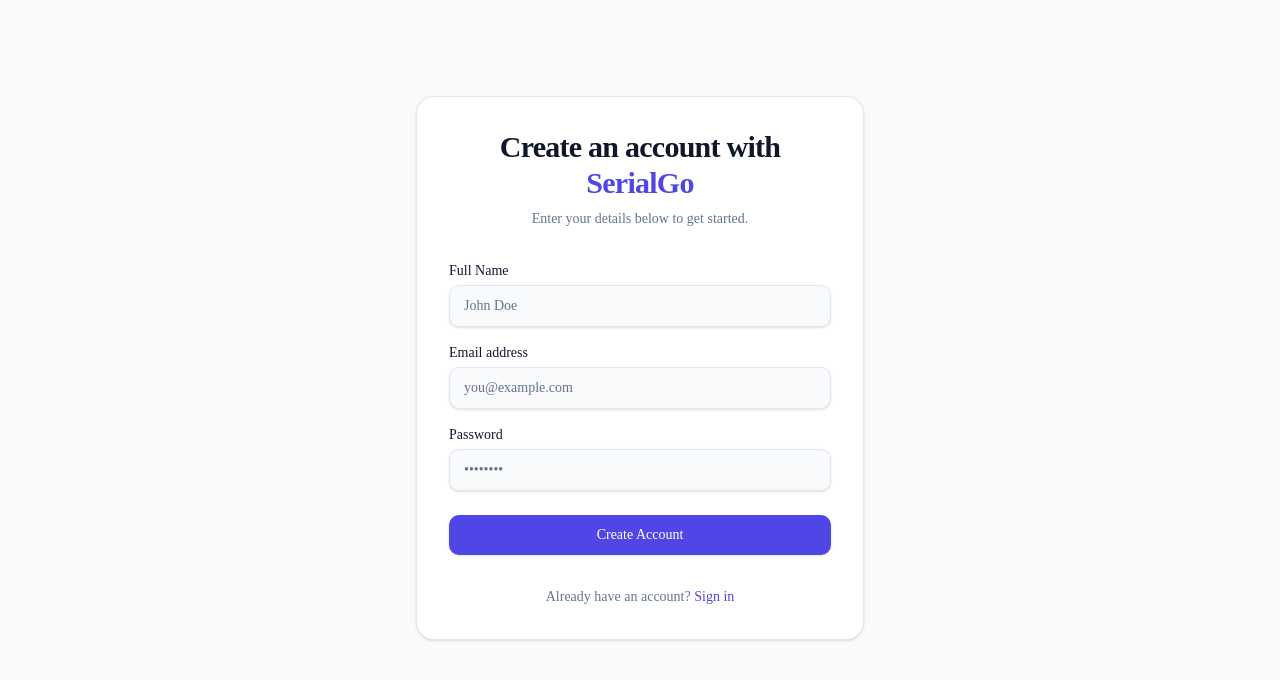
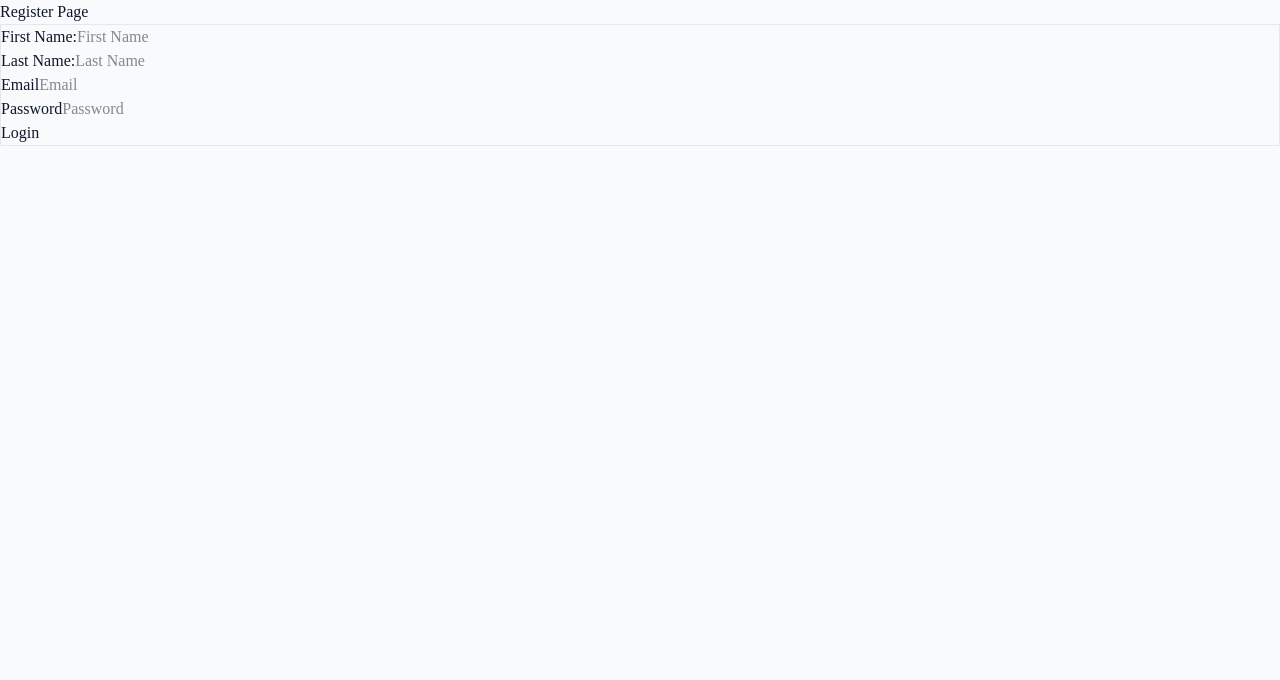
Before and after one commit to pijush512/SerialGo, a Next.js app in the folder serialgo-client/: page /register in a window 1280 px wide. Shown: the top 680 px of the page. Built offline with nearby package versions, Linux system fonts and the light colour scheme.

Commit message:
Try to create reuseable form for login & register page

```diff
--- a/serialgo-client/src/app/(auth)/register/page.tsx
+++ b/serialgo-client/src/app/(auth)/register/page.tsx
@@ -1,96 +1,141 @@
-"use client";
+// "use client";
 
-import React, { useState } from 'react';
-import Link from "next/link";
+// import React, { useState } from 'react';
+// import Link from "next/link";
 
-export default function RegisterPage() {
-  const [name, setName] = useState('');
-  const [email, setEmail] = useState('');
-  const [password, setPassword] = useState('');
+// export default function RegisterPage() {
+//   const [name, setName] = useState('');
+//   const [email, setEmail] = useState('');
+//   const [password, setPassword] = useState('');
 
-  const handleSubmit = (e: React.FormEvent) => {
-    e.preventDefault();
-    // এখানে আপনার রেজিস্ট্রেশন লজিক বা API কল যুক্ত করতে পারেন
-    console.log({ name, email, password });
-  };
+//   const handleSubmit = (e: React.FormEvent) => {
+//     e.preventDefault();
+//     // এখানে আপনার রেজিস্ট্রেশন লজিক বা API কল যুক্ত করতে পারেন
+//     console.log({ name, email, password });
+//   };
 
+//   return (
+//     <div className="flex min-h-[calc(100vh-4rem)] items-center justify-center px-4 py-12 sm:px-6 lg:px-8 bg-background">
+//       <div className="w-full max-w-md space-y-8 rounded-2xl border border-border bg-card p-8 shadow-sm">
+
+//         {/* Header Title */}
+//         <div className="text-center">
+//           <h2 className="text-3xl font-bold tracking-tight text-foreground">
+//             Create an account with <span className="text-primary">SerialGo</span>
+//           </h2>
+//           <p className="mt-2 text-sm text-muted-foreground">
+//             Enter your details below to get started.
+//           </p>
+//         </div>
+
+//         {/* Form */}
+//         <form className="mt-8 space-y-6" onSubmit={handleSubmit}>
+//           <div className="space-y-4">
+//             <div>
+//               <label className="block text-sm font-medium text-foreground mb-1">
+//                 Full Name
+//               </label>
+//               <input
+//                 type="text"
+//                 required
+//                 value={name}
+//                 onChange={(e) => setName(e.target.value)}
+//                 placeholder="John Doe"
+//                 className="w-full rounded-lg border border-input bg-background px-3.5 py-2.5 text-sm text-foreground shadow-sm placeholder:text-muted-foreground focus:outline-none focus:ring-2 focus:ring-ring"
+//               />
+//             </div>
+
+//             <div>
+//               <label className="block text-sm font-medium text-foreground mb-1">
+//                 Email address
+//               </label>
+//               <input
+//                 type="email"
+//                 required
+//                 value={email}
+//                 onChange={(e) => setEmail(e.target.value)}
+//                 placeholder="you@example.com"
+//                 className="w-full rounded-lg border border-input bg-background px-3.5 py-2.5 text-sm text-foreground shadow-sm placeholder:text-muted-foreground focus:outline-none focus:ring-2 focus:ring-ring"
+//               />
+//             </div>
+
+//             <div>
+//               <label className="block text-sm font-medium text-foreground mb-1">
+//                 Password
+//               </label>
+//               <input
+//                 type="password"
+//                 required
+//                 value={password}
+//                 onChange={(e) => setPassword(e.target.value)}
+//                 placeholder="••••••••"
+//                 className="w-full rounded-lg border border-input bg-background px-3.5 py-2.5 text-sm text-foreground shadow-sm placeholder:text-muted-foreground focus:outline-none focus:ring-2 focus:ring-ring"
+//               />
+//             </div>
+//           </div>
+
+//           {/* Submit Button */}
+//           <button
+//             type="submit"
+//             className="w-full rounded-lg bg-primary py-2.5 text-sm font-medium text-primary-foreground shadow-sm hover:opacity-90 transition-opacity"
+//           >
+//             Create Account
+//           </button>
+//         </form>
+
+//         {/* Footer Link */}
+//         <p className="text-center text-sm text-muted-foreground">
+//           Already have an account?{' '}
+//           <Link href="/login" className="font-medium text-primary hover:underline">
+//             Sign in
+//           </Link>
+//         </p>
+//       </div>
+//     </div>
+//   );
+// }
+
+
+
+
+import React from 'react'
+
+const RegisterPage = () => {
   return (
-    <div className="flex min-h-[calc(100vh-4rem)] items-center justify-center px-4 py-12 sm:px-6 lg:px-8 bg-background">
-      <div className="w-full max-w-md space-y-8 rounded-2xl border border-border bg-card p-8 shadow-sm">
-
-        {/* Header Title */}
-        <div className="text-center">
-          <h2 className="text-3xl font-bold tracking-tight text-foreground">
-            Create an account with <span className="text-primary">SerialGo</span>
-          </h2>
-          <p className="mt-2 text-sm text-muted-foreground">
-            Enter your details below to get started.
-          </p>
-        </div>
-
-        {/* Form */}
-        <form className="mt-8 space-y-6" onSubmit={handleSubmit}>
-          <div className="space-y-4">
-            <div>
-              <label className="block text-sm font-medium text-foreground mb-1">
-                Full Name
-              </label>
-              <input
-                type="text"
-                required
-                value={name}
-                onChange={(e) => setName(e.target.value)}
-                placeholder="John Doe"
-                className="w-full rounded-lg border border-input bg-background px-3.5 py-2.5 text-sm text-foreground shadow-sm placeholder:text-muted-foreground focus:outline-none focus:ring-2 focus:ring-ring"
-              />
-            </div>
-
-            <div>
-              <label className="block text-sm font-medium text-foreground mb-1">
-                Email address
-              </label>
-              <input
-                type="email"
-                required
-                value={email}
-                onChange={(e) => setEmail(e.target.value)}
-                placeholder="you@example.com"
-                className="w-full rounded-lg border border-input bg-background px-3.5 py-2.5 text-sm text-foreground shadow-sm placeholder:text-muted-foreground focus:outline-none focus:ring-2 focus:ring-ring"
-              />
-            </div>
-
-            <div>
-              <label className="block text-sm font-medium text-foreground mb-1">
-                Password
-              </label>
-              <input
-                type="password"
-                required
-                value={password}
-                onChange={(e) => setPassword(e.target.value)}
-                placeholder="••••••••"
-                className="w-full rounded-lg border border-input bg-background px-3.5 py-2.5 text-sm text-foreground shadow-sm placeholder:text-muted-foreground focus:outline-none focus:ring-2 focus:ring-ring"
-              />
-            </div>
+    <div className='max-w-7xl mx-auto'>
+      <h1>Register Page</h1>
+      <div className='border border-black-500'>
+        <form >
+          {/* First Name */}
+          <div>
+            <label htmlFor="">First Name:</label>
+            <input type="text" placeholder="First Name" />
+          </div>
+          {/* Last Name */}
+          <div>
+            <label htmlFor="">Last Name:</label>
+            <input type="text" placeholder="Last Name" />
+          </div>
+          {/* Email */}
+          <div>
+            <label htmlFor="">Email</label>
+            <input type="email" placeholder="Email" />
+          </div>
+          {/* Password */}
+          <div>
+            <label htmlFor="">Password</label>
+            <input type="password" placeholder="Password" />
           </div>
 
-          {/* Submit Button */}
-          <button
-            type="submit"
-            className="w-full rounded-lg bg-primary py-2.5 text-sm font-medium text-primary-foreground shadow-sm hover:opacity-90 transition-opacity"
-          >
-            Create Account
-          </button>
+          {/* Button */}
+          <div>
+            <button>Login</button>
+          </div>
+
         </form>
-
-        {/* Footer Link */}
-        <p className="text-center text-sm text-muted-foreground">
-          Already have an account?{' '}
-          <Link href="/login" className="font-medium text-primary hover:underline">
-            Sign in
-          </Link>
-        </p>
       </div>
     </div>
-  );
+  )
 }
+
+export default RegisterPage;
```
